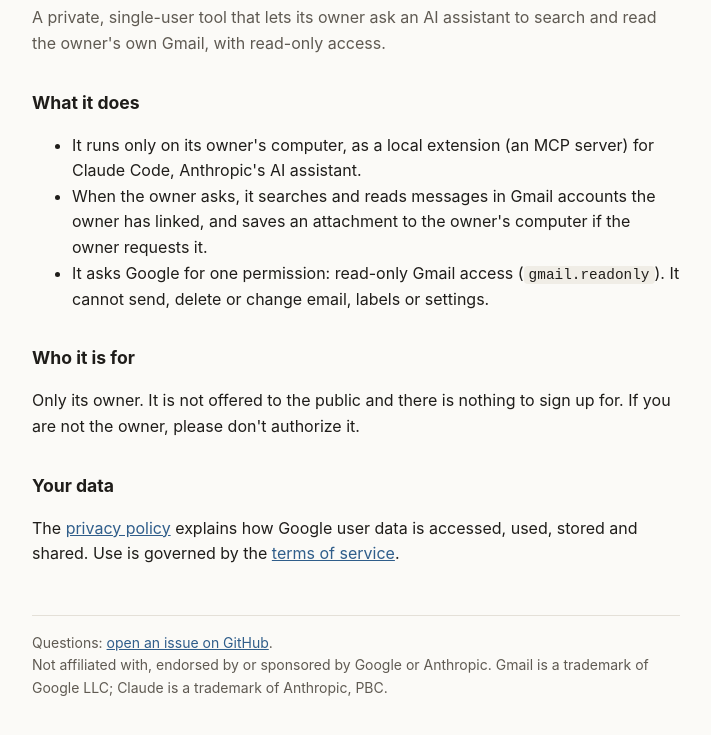
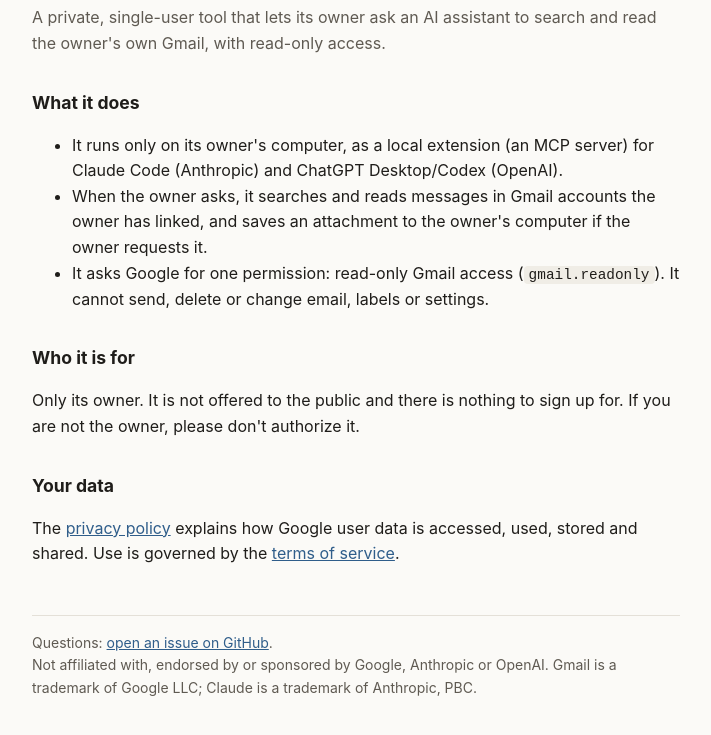
Before and after one commit to bmin-new/personal-mail-reader, a plain HTML site: page index.html in a window 1280 px wide. Shown: the part 149-884 px from the top of the page, without its empty margins (284-995 px from the left). Drawn offline with Linux system fonts and the light colour scheme.

Commit message:
Update affiliations in index.html footer

```diff
--- a/index.html
+++ b/index.html
@@ -28,25 +28,30 @@
 <main>
   <nav><a href="./">Home</a><a href="privacy.html">Privacy policy</a><a href="terms.html">Terms of service</a></nav>
 
+
   <h1>Personal Mail Reader</h1>
   <p class="lede">A private, single-user tool that lets its owner ask an AI assistant to search and read the owner's own Gmail, with read-only access.</p>
 
+
   <h2>What it does</h2>
   <ul>
-    <li>It runs only on its owner's computer, as a local extension (an MCP server) for Claude Code, Anthropic's AI assistant.</li>
+    <li>It runs only on its owner's computer, as a local extension (an MCP server) for Claude Code (Anthropic) and ChatGPT Desktop/Codex (OpenAI).</li>
     <li>When the owner asks, it searches and reads messages in Gmail accounts the owner has linked, and saves an attachment to the owner's computer if the owner requests it.</li>
     <li>It asks Google for one permission: read-only Gmail access (<code>gmail.readonly</code>). It cannot send, delete or change email, labels or settings.</li>
   </ul>
 
+
   <h2>Who it is for</h2>
   <p>Only its owner. It is not offered to the public and there is nothing to sign up for. If you are not the owner, please don't authorize it.</p>
+
 
   <h2>Your data</h2>
   <p>The <a href="privacy.html">privacy policy</a> explains how Google user data is accessed, used, stored and shared. Use is governed by the <a href="terms.html">terms of service</a>.</p>
 
+
   <footer>
     Questions: <a href="https://github.com/bmin-new/personal-mail-reader/issues">open an issue on GitHub</a>.<br>
-    Not affiliated with, endorsed by or sponsored by Google or Anthropic. Gmail is a trademark of Google LLC; Claude is a trademark of Anthropic, PBC.
+    Not affiliated with, endorsed by or sponsored by Google, Anthropic or OpenAI. Gmail is a trademark of Google LLC; Claude is a trademark of Anthropic, PBC.
   </footer>
 </main>
 </body>
```
